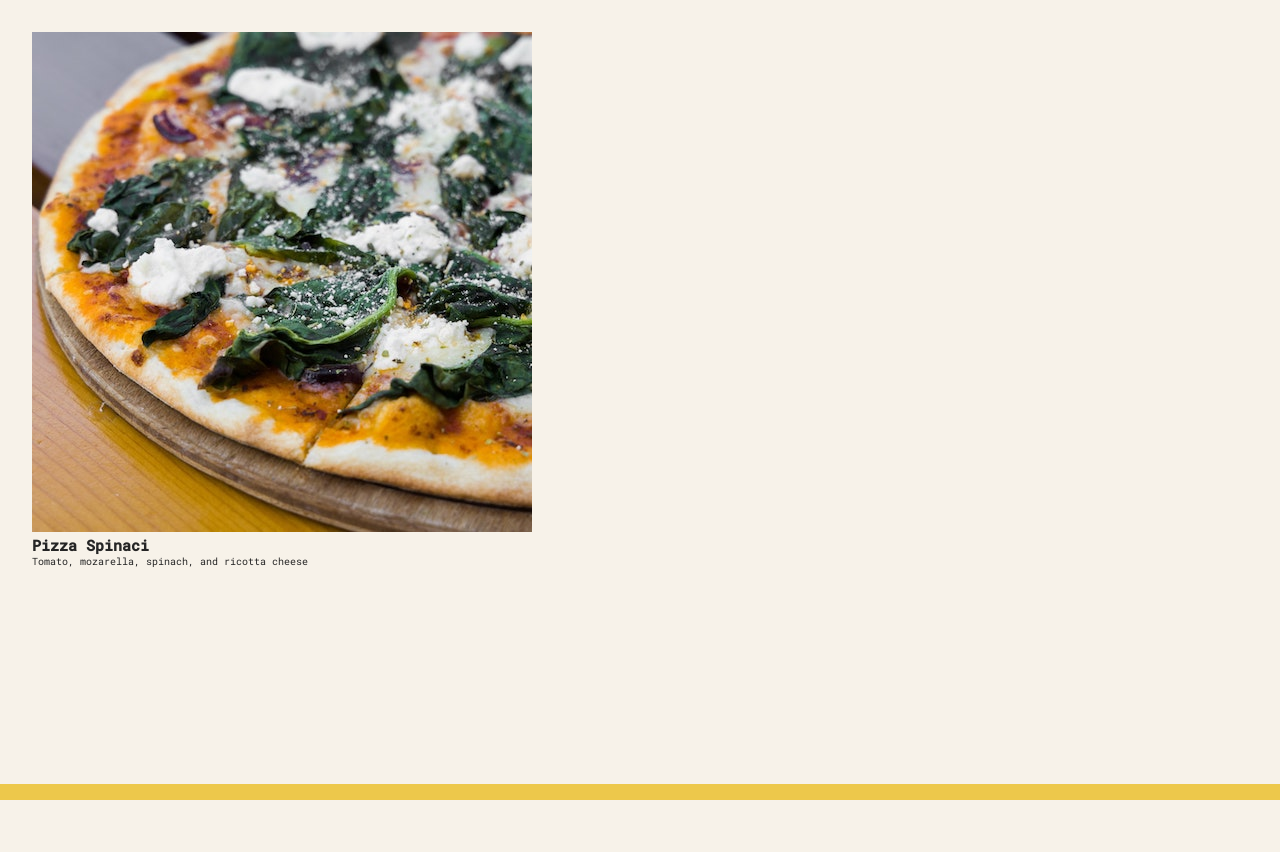
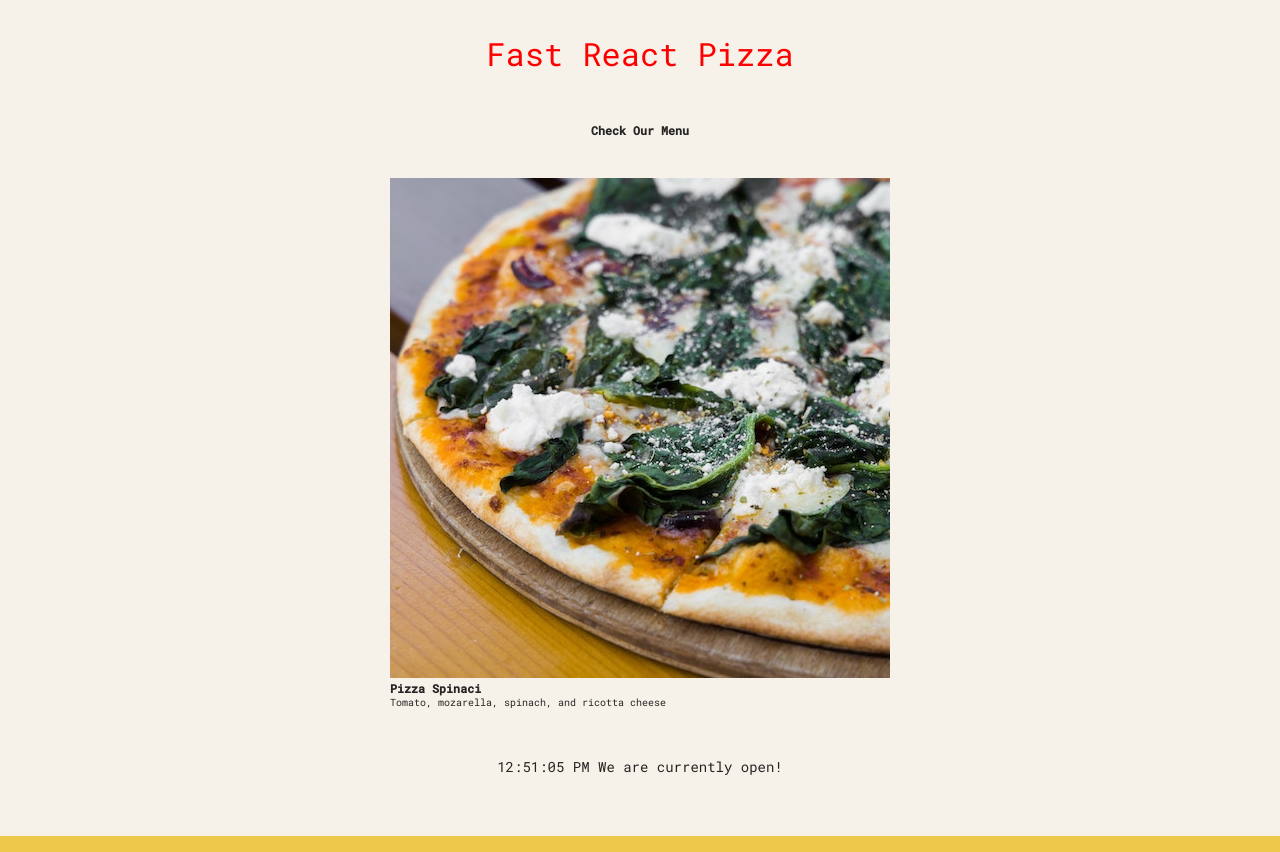
Before and after one commit to hiverkiya/Ultimate-React-Course-Practice, a React (Create React App) app in the folder pizza-menu/: page / in a window 1280 px wide. Before the commit the page ends 800 px from the top, so only its background shows below. Built offline with nearby package versions, Linux system fonts and the light colour scheme.

Commit message:
Styling the pizza menu

```diff
--- a/pizza-menu/src/App.js
+++ b/pizza-menu/src/App.js
@@ -1,5 +1,6 @@
 import Pizza from "./Pizza";
-
+import React from "react";
+import "./index.css";
 const pizzaData = [
   {
     name: "Focaccia",
@@ -47,10 +48,44 @@ const pizzaData = [
 
 function App() {
   return (
-    <div>
-      <Pizza />
+    <div className="container">
+      <Header />
+      <Menu />
+      <Footer />
     </div>
   );
 }
+function Header() {
+  return (
+    <header style={{ color: "red ", fontSize: "32px" }}>
+      Fast React Pizza
+    </header>
+  );
+}
 
+function Menu() {
+  return (
+    <main className="menu">
+      <h3> Check Our Menu</h3>
+      <Pizza />
+    </main>
+  );
+}
+
+function Footer() {
+  const hour = new Date().getHours();
+  console.log(hour);
+  const openHour = 12;
+  const closeHour = 22;
+  const isOpen = hour >= openHour && hour <= closeHour;
+  //if (hour >= openHour && hour <= closeHour) alert("We are open!");
+  //else alert("We are closed");
+  return (
+    <footer className="footer">
+      {new Date().toLocaleTimeString()} We are currently open!
+    </footer>
+  );
+
+  //React.createElement("footer", null, "We're currently open!");
+}
 export default App;
--- a/pizza-menu/src/Pizza.js
+++ b/pizza-menu/src/Pizza.js
@@ -48,7 +48,7 @@ function Pizza() {
   return (
     <div>
       <img src="pizzas/spinaci.jpg" alt="pizza spinaci" />
-      <h2>Pizza Spinaci</h2>
+      <h3>Pizza Spinaci</h3>
       <p>Tomato, mozarella, spinach, and ricotta cheese</p>
     </div>
   );
--- a/pizza-menu/src/index.js
+++ b/pizza-menu/src/index.js
@@ -1,15 +1,11 @@
-import React from 'react';
-import ReactDOM from 'react-dom/client';
-import './index.css';
-import App from './App';
-import reportWebVitals from './reportWebVitals';
+import React from "react";
+import ReactDOM from "react-dom/client";
+import "./index.css";
+import App from "./App";
+import reportWebVitals from "./reportWebVitals";
 
-const root = ReactDOM.createRoot(document.getElementById('root'));
-root.render(
-  <React.StrictMode>
-    <App />
-  </React.StrictMode>
-);
+const root = ReactDOM.createRoot(document.getElementById("root"));
+root.render(<App />);
 
 // If you want to start measuring performance in your app, pass a function
 // to log results (for example: reportWebVitals(console.log))
```
